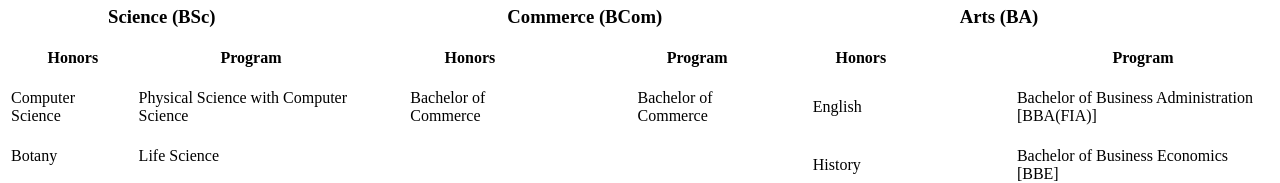
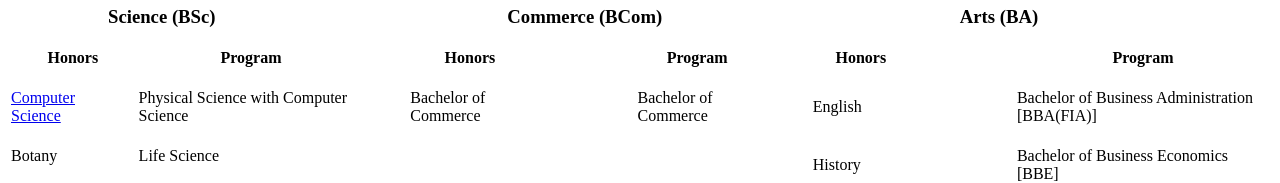
Before and after one commit to RahulKeshri1/CollegeMadeEasy, a plain HTML site: page index.html in a window 1280 px wide. Shown: the part 282-465 px from the top of the page. Drawn offline with Linux system fonts and the light colour scheme.

Commit message:
Link CSNotes.html

```diff
--- a/index.html
+++ b/index.html
@@ -42,7 +42,8 @@
                     <th style="padding-left: 10px;">Program</th>
                 </tr>
                 <tr>
-                    <td style="padding-right: 20px;"><br>Computer Science</td>
+                    <td style="padding-right: 20px;"><br>
+                    <a href="CSnotes.html">Computer Science</a></td>
                     <td><br>Physical Science with Computer Science</td>
                 </tr>
                 <tr>
```
